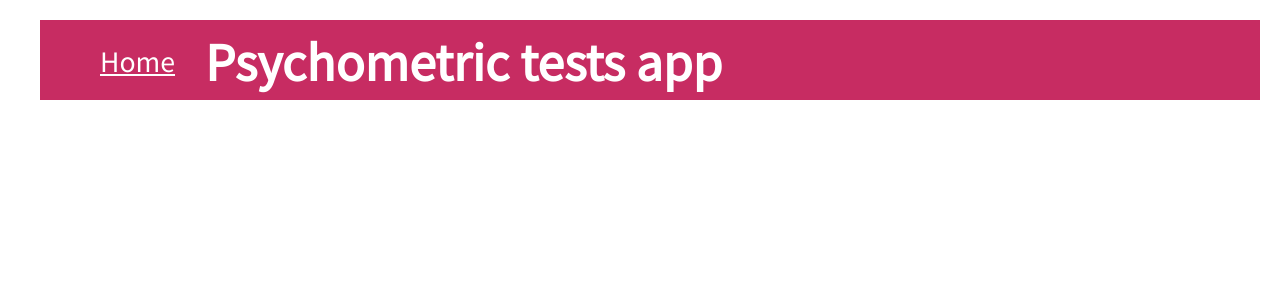
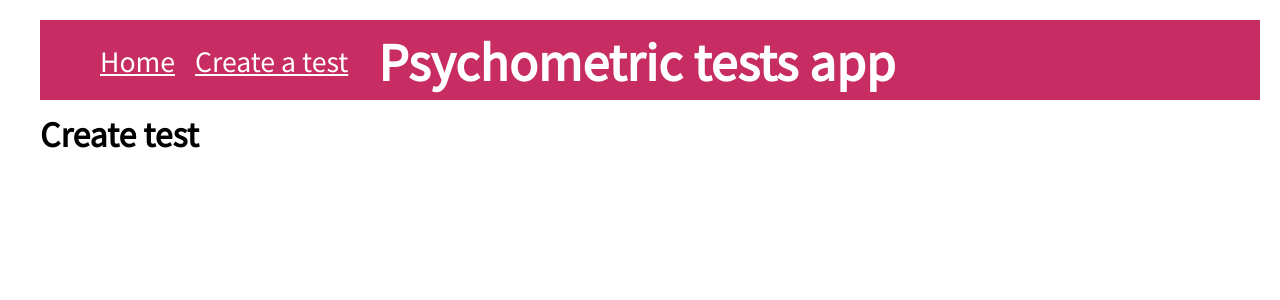
Before and after one commit to saraHumphries/psychometric_test_app, a React (Create React App) app in the folder psychometric_tests_app_client_side/: page /create_new_test in a window 1280 px wide. Shown: the top 300 px of the page. Built offline with nearby package versions, Linux system fonts and the light colour scheme.

Commit message:
creates new test page compoment linked from nav bar

```diff
--- a/psychometric_tests_app_client_side/src/App.js
+++ b/psychometric_tests_app_client_side/src/App.js
@@ -4,6 +4,7 @@ import {BrowserRouter as Router, Switch, Route} from "react-router-dom";
 import ResultsContainer from './containers/ResultsContainer';
 import NavBar from './components/NavBar';
 import Summary from './containers/Summary';
+import CreateTestPage from './containers/CreateTestPage';
 
 function App() {
   return (
@@ -14,6 +15,7 @@ function App() {
           <Route path = '/' exact component={PsychometricTestContainer}></Route>
           <Route path='/test_results' exact component={ResultsContainer}></Route>
           <Route path='/summary/:test_title' exact component={Summary}></Route>
+          <Route path='/create_new_test' exact component={CreateTestPage}></Route>
         </Switch>
       </div>
     </Router>
--- a/psychometric_tests_app_client_side/src/components/NavBar.js
+++ b/psychometric_tests_app_client_side/src/components/NavBar.js
@@ -6,6 +6,7 @@ const NavBar = function() {
         <nav>
             <ul id='nav-bar'>
                 <Link to='/'>Home</Link>
+                <Link to='/create_new_test'>Create a test</Link>
             </ul>
             <h1>Psychometric tests app</h1>
 
--- /dev/null
+++ b/psychometric_tests_app_client_side/src/containers/CreateTestPage.js
@@ -0,0 +1,8 @@
+
+const CreateTestPage = function() {
+    return (
+        <h1>Create test</h1>
+    );
+};
+
+export default CreateTestPage;
```
Also changed, not shown: 1 other file (tests, documents, lock files or other folders).
